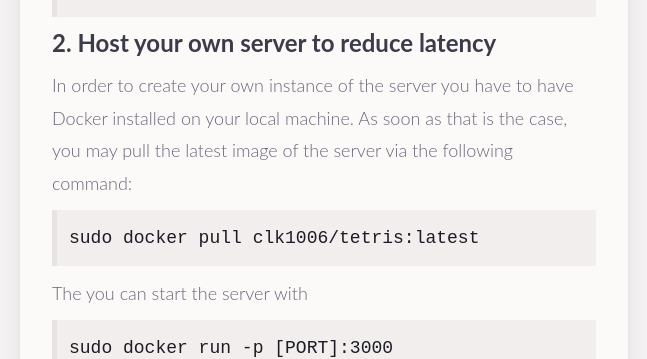
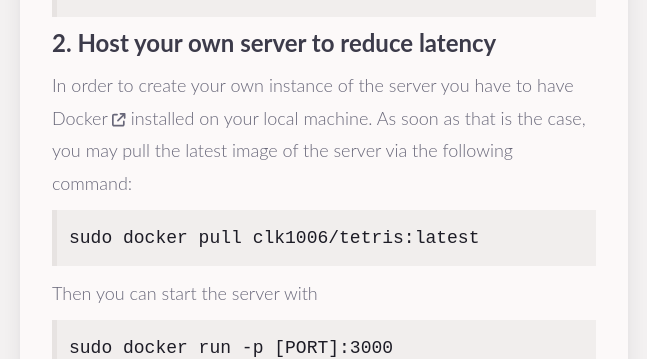
Before and after one commit to clk1006/teris, a Next.js app: page /docs/visualize in a window 1280 px wide. Shown: the part 862-1221 px from the top of the page, without its empty margins (316-963 px from the left). Built offline with nearby package versions, Linux system fonts and the light colour scheme.

Commit message:
added link for docker

```diff
--- a/pages/docs/visualize.js
+++ b/pages/docs/visualize.js
@@ -72,11 +72,15 @@ export default function Docs() {
                         <p className='code-field'>https://tetris-em.vercel.app?<span className='syntax parameter'>gameID</span>=<span className='syntax request'>id</span></p>
 
                         <h2>2. Host your own server to reduce latency</h2>
-                        <p>In order to create your own instance of the server you have to have Docker installed on your local machine. As soon as
-                            that is the case, you may pull the latest image of the server via the following command:
+                        <p>In order to create your own instance of the server you have to have <a href="https://www.docker.com/"
+                               target="_blank" rel="noreferrer">Docker <FontAwesomeIcon
+                               size="xs"
+                               icon={faExternalLink}/>
+                               </a> installed on your local machine.
+                         As soon as that is the case, you may pull the latest image of the server via the following command:
                         </p>
                         <p className="code-field">sudo docker pull clk1006/tetris:latest</p>
-                        <p>The you can start the server with</p>
+                        <p>Then you can start the server with</p>
                         <p className="code-field">sudo docker run -p [PORT]:3000 clk1006/tetris:lastest</p>
                         <p>where [PORT] is the port on which you want your server to listen.</p>
                     </div>
```
